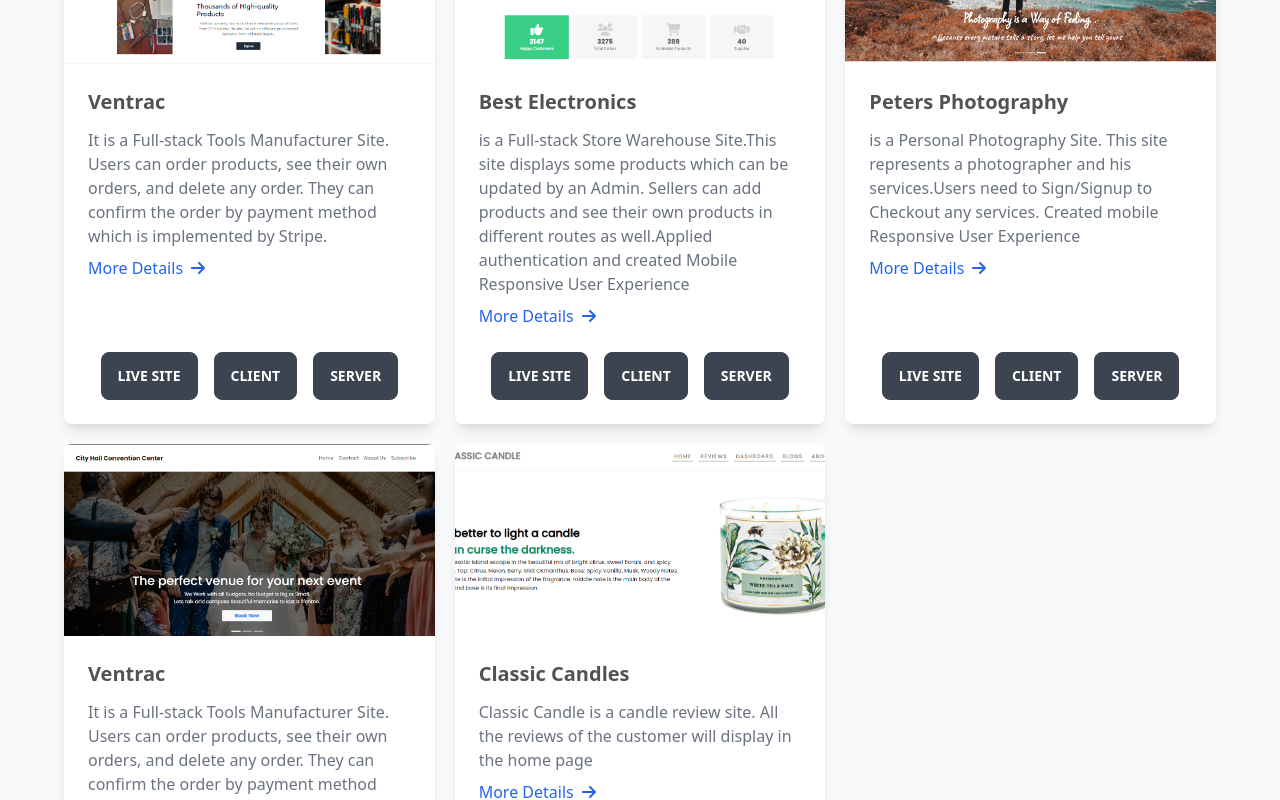
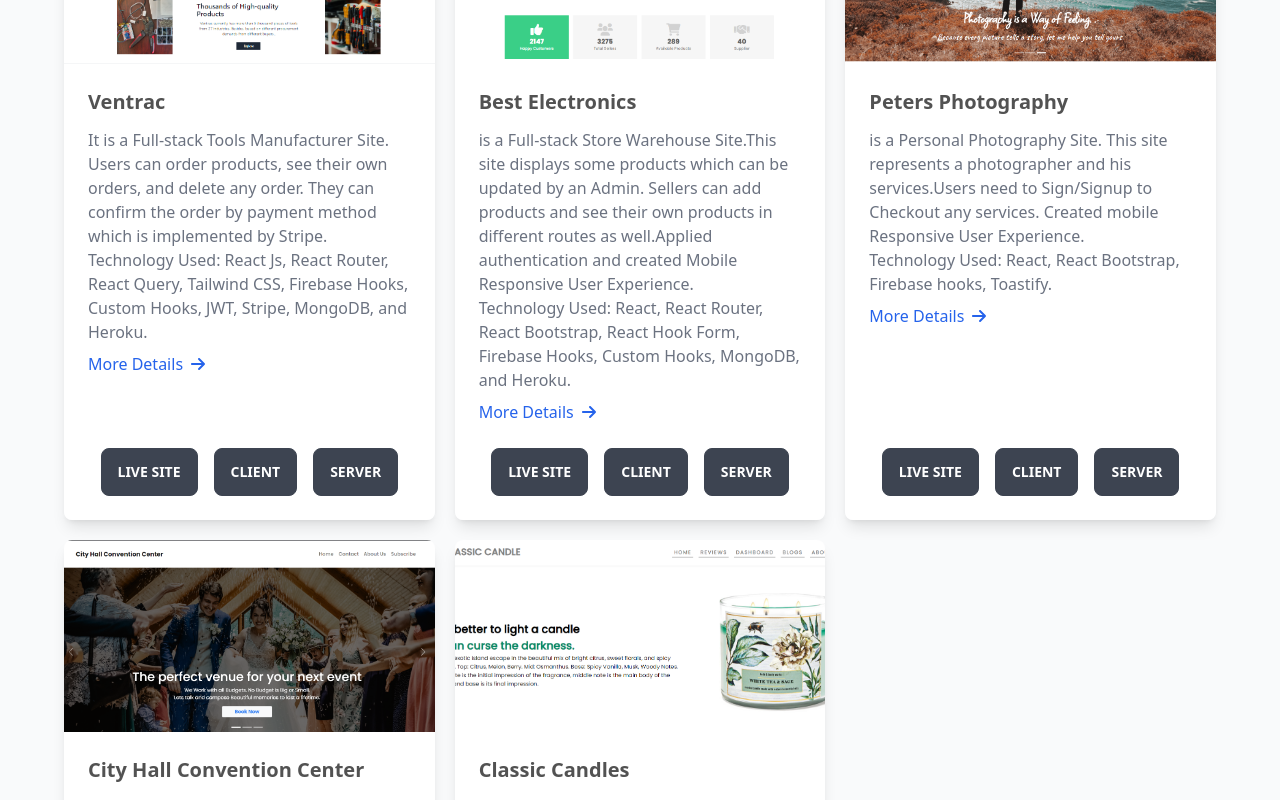
Before and after one commit to mohammadJahid8/my-portfolio, a React (Create React App) app: page / in a window 1280 px wide. Shown: the part 1800-2600 px from the top of the page. Built offline with nearby package versions, Linux system fonts and the light colour scheme.

Commit message:
technology added

```diff
--- a/src/Components/Projects.js
+++ b/src/Components/Projects.js
@@ -27,6 +27,8 @@ const Projects = () => {
                                         <p className="text-xl font-semibold text-neutral-600">Ventrac</p>
                                         <p className="mt-3 text-base text-gray-500">It is a Full-stack Tools Manufacturer Site.
                                             Users can order products, see their own orders, and delete any order. They can confirm the order by payment method which is implemented by Stripe.
+                                            <br />
+                                            Technology Used: React Js, React Router, React Query, Tailwind CSS, Firebase Hooks, Custom Hooks, JWT, Stripe, MongoDB, and Heroku.
                                         </p>
                                         <a href="https://twitter.com/g_perales" className="block mt-2 text-blue-600">
                                             More Details
@@ -49,7 +51,9 @@ const Projects = () => {
                                 <div className="flex flex-col justify-between flex-1 p-6 bg-white">
                                     <div className="flex-1">
                                         <p className="text-xl font-semibold text-neutral-600">Best Electronics</p>
-                                        <p className="mt-3 text-base text-gray-500">is a Full-stack Store Warehouse Site.This site displays some products which can be updated by an Admin. Sellers can add products and see their own products in different routes as well.Applied authentication and created  Mobile  Responsive  User  Experience
+                                        <p className="mt-3 text-base text-gray-500">is a Full-stack Store Warehouse Site.This site displays some products which can be updated by an Admin. Sellers can add products and see their own products in different routes as well.Applied authentication and created  Mobile  Responsive  User  Experience.
+                                            <br />
+                                            Technology Used: React, React Router, React Bootstrap, React Hook Form, Firebase Hooks, Custom Hooks, MongoDB, and Heroku.
                                         </p>
                                         <a href="https://twitter.com/g_perales" className="block mt-2 text-blue-600">
                                             More Details
@@ -71,7 +75,10 @@ const Projects = () => {
                                 <div className="flex flex-col justify-between flex-1 p-6 bg-white">
                                     <div className="flex-1">
                                         <p className="text-xl font-semibold text-neutral-600">Peters Photography</p>
-                                        <p className="mt-3 text-base text-gray-500">is a Personal Photography Site. This site represents a photographer and his services.Users need to Sign/Signup to Checkout any services.	Created mobile  Responsive  User  Experience</p>
+                                        <p className="mt-3 text-base text-gray-500">is a Personal Photography Site. This site represents a photographer and his services.Users need to Sign/Signup to Checkout any services.	Created mobile  Responsive  User  Experience.
+                                            <br />
+                                            Technology Used: React, React Bootstrap, Firebase hooks, Toastify.
+                                        </p>
                                         <a href="https://twitter.com/g_perales" className="block mt-2 text-blue-600">
                                             More Details
                                             <FontAwesomeIcon icon={faArrowRight} className="pl-2  " />
@@ -90,9 +97,10 @@ const Projects = () => {
                                 </div>
                                 <div className="flex flex-col justify-between flex-1 p-6 bg-white">
                                     <div className="flex-1">
-                                        <p className="text-xl font-semibold text-neutral-600">Ventrac</p>
-                                        <p className="mt-3 text-base text-gray-500">It is a Full-stack Tools Manufacturer Site.
-                                            Users can order products, see their own orders, and delete any order. They can confirm the order by payment method which is implemented by Stripe.
+                                        <p className="text-xl font-semibold text-neutral-600">City Hall Convention Center</p>
+                                        <p className="mt-3 text-base text-gray-500">City hall is a convention center. This site is for the visitors to see the events and the speakers.All the event package is displayed in the home page.
+                                            <br />
+                                            Technology Used: Html, css, bootstrap.
                                         </p>
                                         <a href="https://twitter.com/g_perales" className="block mt-2 text-blue-600">
                                             More Details
@@ -115,7 +123,10 @@ const Projects = () => {
                                     <div className="flex-1">
 
                                         <p className="text-xl font-semibold text-neutral-600">Classic Candles</p>
-                                        <p className="mt-3 text-base text-gray-500">Classic Candle is a candle review site. All the reviews of the customer will display in the home page</p>
+                                        <p className="mt-3 text-base text-gray-500">Classic Candle is a candle review site. All the reviews of the customer will display in the home page.
+                                            <br />
+                                            Technology Used: Html, css, bootstrap.
+                                        </p>
 
                                         <a href="https://twitter.com/g_perales" className="block mt-2 text-blue-600">
                                             More Details
```
